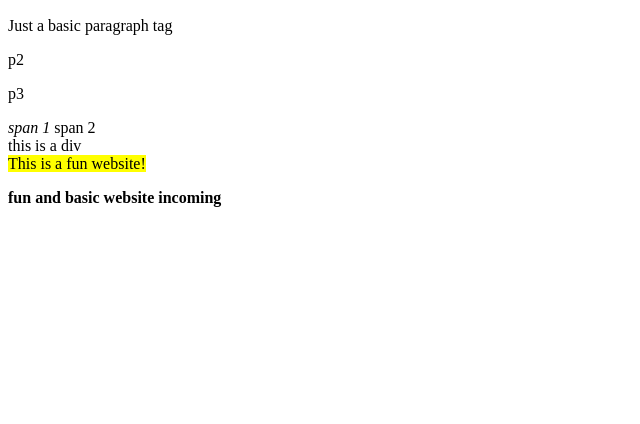
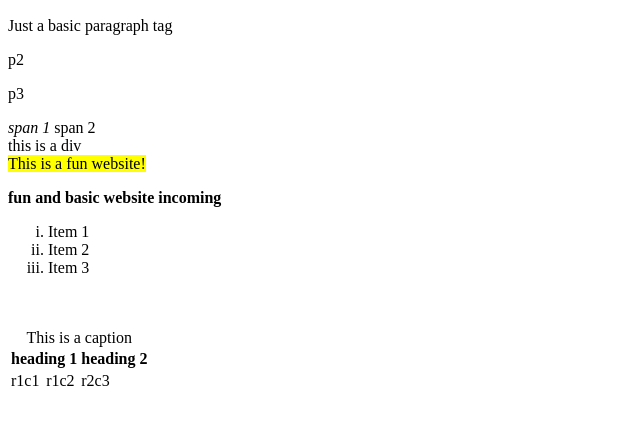
Before and after one commit to GU-Web-Dev-2025/participation-2-html-abbyhid00, a plain HTML site: page index.html in a window 1280 px wide. Shown: the part 110-534 px from the top of the page, without its empty margins (0-640 px from the left). Drawn offline with Linux system fonts and the light colour scheme.

Commit message:
additional changes

```diff
--- a/index.html
+++ b/index.html
@@ -17,7 +17,28 @@
     <div>this is a div</div>
     <mark>This is a fun website!</mark>
     <p><strong> fun and basic website incoming</strong></p>
+    <ol type = "i">
+        <li>Item 1</li>
+        <li>Item 2</li>
+        <li>Item 3</li>
+    </ol>
+    <br><br>
 
-    <br><br>
+    <table>
+        <caption>This is a caption</caption>
+        <tr>
+
+            <th colspan="2"> heading 1 </th>
+            <th> heading 2 </th>
+            <!-- <th> heading 3 </th> -->
+        </tr>
+        <tr>
+            <td>r1c1</td>
+            <td>r1c2</td>
+            <td>r2c3</td>
+        </tr>
+    </table>
+
+    <br><br><br>
 </body>
 </html>
```
